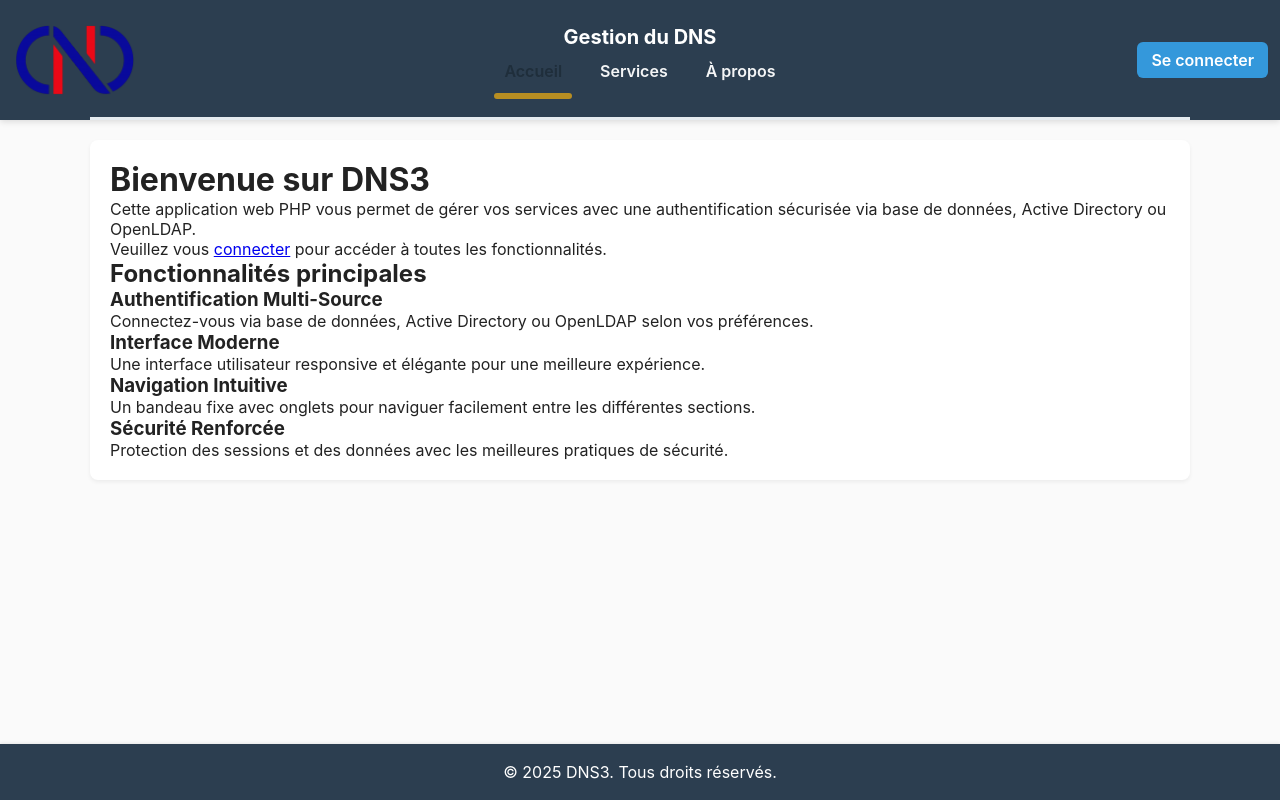
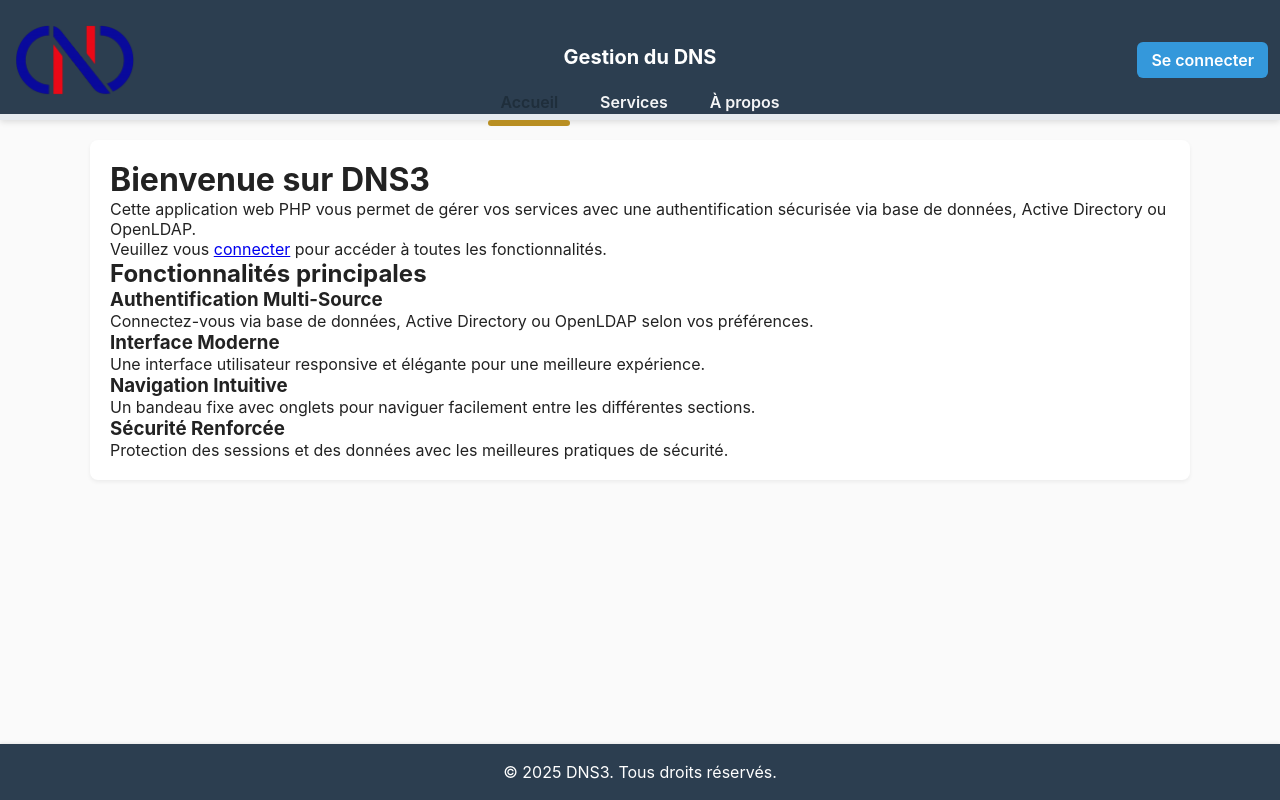
Before and after one commit to guittou/dns3, a PHP site: page /index.php in a window 1280 px wide. Run offline with PHP 8.4, Linux system fonts and the light colour scheme.

Commit message:
Refactor CSS variables and improve comments

```diff
--- a/assets/css/style.css
+++ b/assets/css/style.css
@@ -1,39 +1,38 @@
 :root{
   /* layout */
-  --content-max-width: 1100px;   /* largeur du contenu centré (change si tu veux 1400px ou 100%) */
-  --edge-offset: 12px;           /* léger padding pour logo & bouton aux bords (12px recommandé) */
+  --content-max-width: 1100px;   /* largeur du contenu centré si souhaitée */
+  --edge-offset: 12px;           /* léger padding pour logo & bouton aux bords */
   --logo-height: 70px;           /* hauteur du logo demandée */
-  --header-height: 120px;        /* hauteur totale du header (doit correspondre visuellement) */
+  --header-height: 120px;        /* hauteur totale du header (doit inclure l'espace pour les onglets en bas) */
   --footer-height: 56px;         /* hauteur du footer */
 
-  /* couleurs */
+  /* separator / tabs */
+  --separator-height: 6px;       /* épaisseur du trait de séparation (idem pour underline) */
+  --separator-color: #e5ebef;    /* couleur du trait de séparation */
+  --tab-underline: #B88E22;      /* couleur de la sélection active (au-dessus de separator) */
+  --tab-accent: #333;
+  --tab-text: #1F2E3B;
+
+  /* palette */
   --brand-color: #2c3e50;
   --text-on-brand: #ffffff;
-
-  /* onglets (inspiré planning_palette) */
-  --tab-line: #e5ebef;
-  --tab-underline: #B88E22;
-  --tab-accent: #333;
-  --tab-text: #1F2E3B;
 }
 
 /* Reset minimal */
 * { box-sizing: border-box; margin: 0; padding: 0; }
 
-/* Assure que le HTML/Body remplissent la fenêtre */
+/* Assure que HTML / Body remplissent la fenêtre et disable global scroll */
 html, body { height: 100%; }
 body {
   margin: 0;
   height: 100vh;
-  overflow: hidden; /* empêche le scroll global ; le scroll se produit dans .page-body */
+  overflow: hidden; /* IMPORTANT: scroll only in .page-body */
   font-family: -apple-system, BlinkMacSystemFont, 'Segoe UI', Roboto, 'Helvetica Neue', Arial, sans-serif;
   background: #fafafa;
   color: #222;
-  -webkit-font-smoothing: antialiased;
-  -moz-osx-font-smoothing: grayscale;
 }
 
-/* Header fixe en haut, sans padding horizontal pour que left:0/right:0 soit aux bords vrais */
+/* Header fixed in top, no side padding so elements at edges are true edges */
 .entete_fixee {
   position: fixed;
   top: 0;
@@ -44,28 +43,27 @@ body {
   color: var(--text-on-brand);
   z-index: 1000;
   box-shadow: 0 2px 6px rgba(0,0,0,0.12);
-  padding: 0;
 }
 
-/* Conteneur complet header */
+/* Full header container */
 .bandeau_full {
   position: relative;
   width: 100%;
   height: 100%;
 }
 
-/* Logo : absolute left:0 (edge), with a small offset controlled by --edge-offset */
+/* Logo at viewport edge (left:0) with small offset */
 .bandeau_logo {
   position: absolute;
   left: 0;
   top: 50%;
   transform: translateY(-50%);
-  padding-left: var(--edge-offset); /* léger retrait demandé */
+  padding-left: var(--edge-offset);
   z-index: 1010;
 }
 .bandeau_logo_img { height: var(--logo-height); display: block; object-fit: contain; }
 
-/* Zone droite : absolute right:0 (edge), with offset */
+/* Right actions at viewport edge (right:0) with offset */
 .bandeau_droite {
   position: absolute;
   right: 0;
@@ -78,7 +76,7 @@ body {
   z-index: 1010;
 }
 
-/* Contenu centré : définit la largeur du site et contient titre + onglets */
+/* Center container defines content width (title) */
 .bandeau_content {
   max-width: var(--content-max-width);
   margin: 0 auto;
@@ -86,90 +84,89 @@ body {
   display: flex;
   align-items: center;
   justify-content: center;
-  padding: 0 0; /* aucun padding horizontal pour ne pas décaler la ligne */
 }
 
-/* Le centre empile le titre puis les onglets */
-.bandeau_center {
-  display: flex;
-  flex-direction: column;
-  align-items: center;
-  text-align: center;
-}
+/* Title centered vertically inside header */
+.bandeau_center { display:flex; flex-direction:column; align-items:center; justify-content:center; text-align:center; }
+.bandeau_title { color: var(--text-on-brand); font-size: 1.25rem; font-weight:700; margin:0; padding-bottom:6px; }
 
-/* Titre */
-.bandeau_title {
-  color: var(--text-on-brand);
-  font-size: 1.25rem;
-  font-weight: 700;
-  margin: 0;
-  padding-bottom: 6px;
-}
-
-/* Onglets : la bordure de séparation est gérée par .bandeau_separator (en bas du header) */
-.bandeau_ongletswrap { width: 100%; display:flex; justify-content:center; }
+/* Onglets row: positioned at bottom of the header, full width; tabs centered inside */
 .bandeau_onglets_row {
-  width: 100%;
-  max-width: var(--content-max-width);
-  margin: 0 auto;
+  position: absolute;
+  left: 0;
+  right: 0;
+  bottom: 0;
+  height: calc(var(--separator-height) + 32px); /* separator + clickable area */
   display: flex;
   justify-content: center;
   align-items: flex-end;
-  padding-bottom: 8px;
-  border-bottom: none; /* neutralisé: la vraie ligne est .bandeau_separator */
+  z-index: 1015;
+  pointer-events: auto;
+  /* no local border: separator is handled by .bandeau_separator */
+}
+.bandeau_onglets {
+  display: flex;
+  gap: 18px;
+  list-style: none;
+  margin: 0;
+  padding: 0 12px; /* small side padding for tabs group */
+  align-items: center;
+  /* keep the tabs visually limited to content width if you want:
+     you can wrap them in an inner container with max-width: var(--content-max-width) */
 }
 
-/* Liste d'onglets */
-.bandeau_onglets { display: flex; gap: 18px; list-style: none; margin: 0; padding: 0; }
+/* individual tab */
 .bandeau_onglet {
   display: inline-block;
-  padding: 6px 10px;
+  padding: 8px 12px; /* clickable area */
   color: rgba(255,255,255,0.95);
   text-decoration: none;
   font-weight: 600;
   position: relative;
   border-radius: 6px;
+  background: transparent;
 }
 .bandeau_onglet:hover { color: var(--tab-accent); background: rgba(255,255,255,0.02); }
 .bandeau_onglet.active { color: var(--tab-text); }
-/* underline for active tab; positioned visually below the main separator */
+
+/* Active underline that exactly matches separator thickness and sits on top of it */
 .bandeau_onglet.active::after {
   content: '';
   position: absolute;
   left: 0;
   right: 0;
-  bottom: -12px;
-  height: 6px;
+  bottom: calc(-1 * var(--separator-height)); /* position so it sits on top of the separator */
+  height: var(--separator-height);
   background: var(--tab-underline);
   border-radius: 3px;
+  z-index: 1020; /* above separator */
 }
 
-/* Vraie ligne de séparation alignée avec le contenu : bottom du header */
+/* Separator: full-width across the banner, centered on viewport,
+   but limit its visual width to viewport width minus edge offsets if needed */
 .bandeau_separator {
   position: absolute;
-  left: 50%;
-  transform: translateX(-50%);
+  left: 0;
+  right: 0;
   bottom: 0;
-  width: var(--content-max-width);
-  max-width: calc(100% - (var(--edge-offset) * 2));
-  height: 3px;
-  background: var(--tab-line);
-  z-index: 1005;
+  height: var(--separator-height);
+  background: var(--separator-color);
+  z-index: 1005; /* below tab underline (which has z-index:1020) */
 }
 
-/* Zone scrollable (entre header et footer) */
+/* Page-body (scrollable area) between header and footer */
 .page-body {
   position: absolute;
   top: var(--header-height);
   left: 0;
   right: 0;
   bottom: var(--footer-height);
-  overflow: auto; /* scroll vertical & horizontal uniquement ici si nécessaire */
+  overflow: auto;
   -webkit-overflow-scrolling: touch;
   background: transparent;
 }
 
-/* Contenu principal centré à l'intérieur de la zone scrollable */
+/* Main content centered inside page-body */
 .main-content {
   max-width: var(--content-max-width);
   margin: 20px auto;
@@ -179,7 +176,7 @@ body {
   box-shadow: 0 2px 4px rgba(0,0,0,0.06);
 }
 
-/* Footer fixé en bas */
+/* Footer fixed at bottom */
 .footer {
   position: fixed;
   left: 0;
@@ -195,17 +192,17 @@ body {
   box-shadow: 0 -1px 3px rgba(0,0,0,0.08);
 }
 
-/* Boutons */
+/* Buttons */
 .btn { padding: 8px 14px; border-radius: 6px; color: #fff; text-decoration: none; font-weight: 600; display:inline-block; }
 .btn-login { background: #3498db; }
 .btn-logout { background: #e74c3c; }
 
-/* Responsive: stacking on small screens */
+/* Responsive: on small screens stack and center elements */
 @media (max-width: 880px) {
   :root { --header-height: 180px; --logo-height: 56px; }
   .page-body { top: var(--header-height); }
-  .bandeau_logo, .bandeau_droite { position: static; transform: none; padding: 0; display: flex; justify-content: center; margin: 8px 0; }
-  .bandeau_separator { width: calc(100% - 24px); left: 50%; transform: translateX(-50%); bottom: calc(var(--footer-height) + 100%); /* will be repositioned visually */ }
-  .bandeau_onglet { padding: 8px 10px; }
+  .bandeau_logo, .bandeau_droite { position: static; transform: none; padding: 0; display: flex; justify-content: center; margin: 8px 0; z-index: 1010; }
+  .bandeau_onglets_row { position: relative; height: auto; align-items: center; bottom: auto; padding: 8px 0; }
+  .bandeau_separator { position: relative; width: 100%; bottom: auto; height: var(--separator-height); }
   .main-content { margin: 12px; }
 }
```
